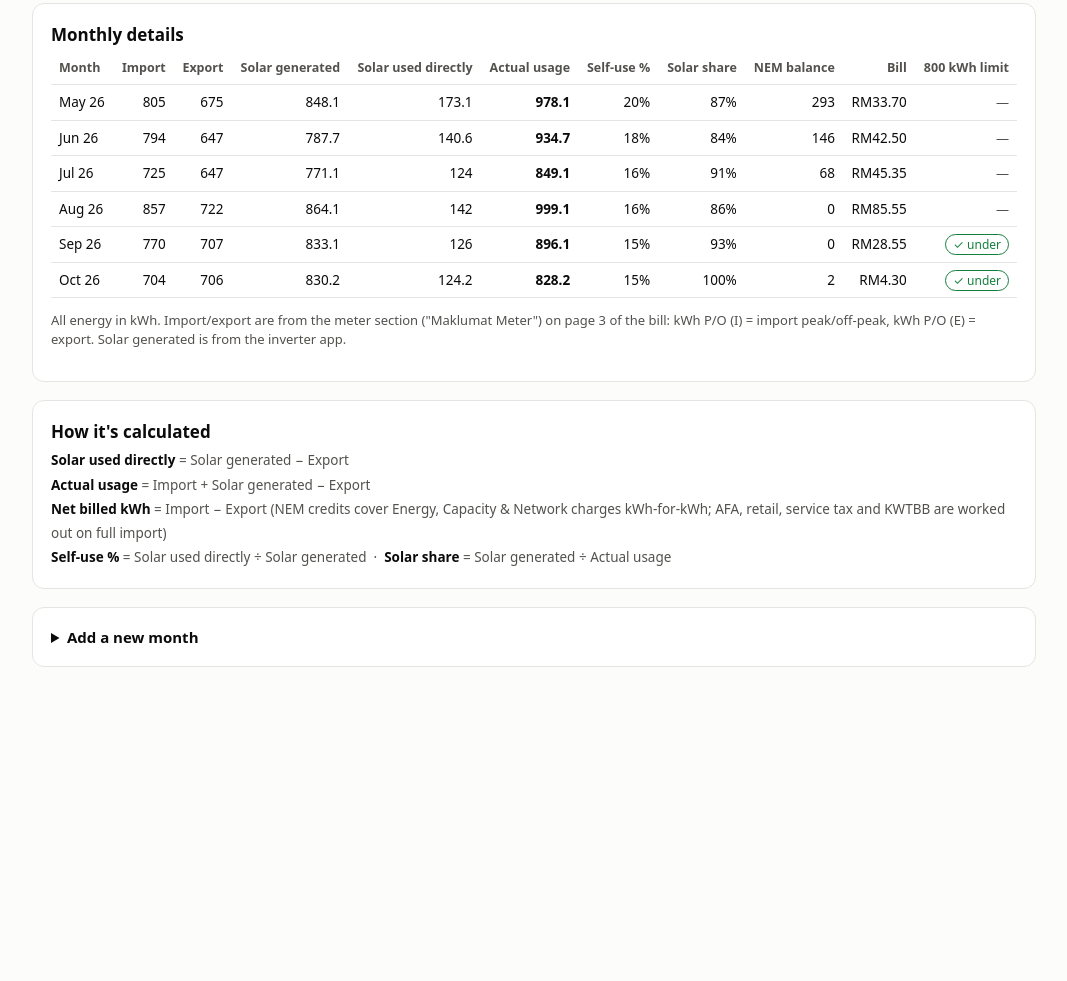
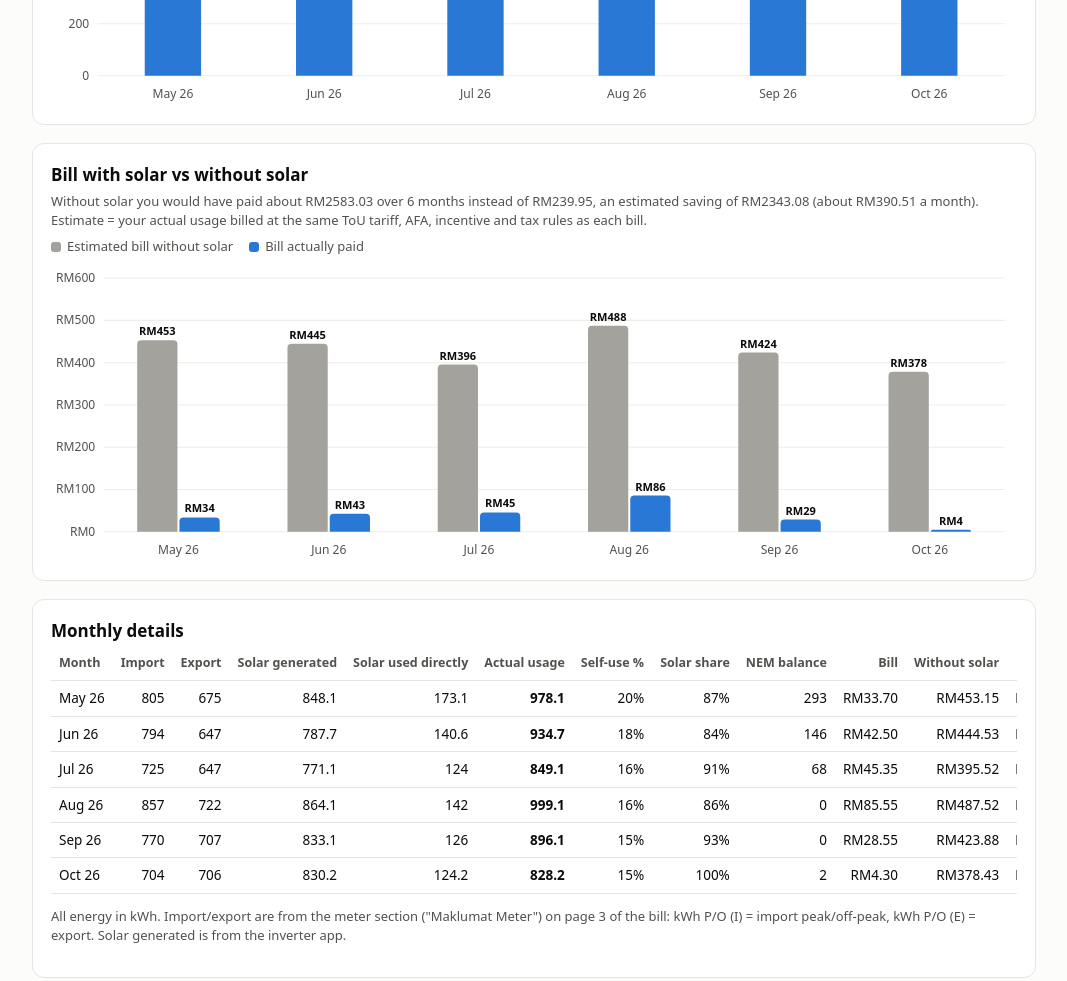
Before and after one commit to derektanjh/solar-tracker, a plain HTML site: page index.html in a window 1280 px wide. Shown: the part 1129-2110 px from the top of the page, without its empty margins (106-1173 px from the left). Before the commit the page ends 1874 px from the top, so only its background shows below. Drawn offline with Linux system fonts and the light colour scheme.

Commit message:
Update index.html

```diff
--- a/index.html
+++ b/index.html
@@ -12,11 +12,11 @@
   --grid-c:#2a78d6;   /* series 1: from TNB grid */
   --solar-c:#eb6834;  /* series 2: solar used directly */
   --export-c:#86b6ef; /* exported (lighter blue step) */
-  --warn:#b45309; --good:#15803d;
+  --warn:#b45309; --good:#15803d; --base-c:#a3a29c;
 }
 @media (prefers-color-scheme:dark){
   :root{color-scheme:dark;--surface:#1a1a19;--card:#232322;--line:#3a3a38;--grid:#2e2e2c;
-  --text:#f0efec;--text2:#c3c2b7;--muted:#8f8e86;--grid-c:#3987e5;--solar-c:#d95926;--export-c:#5598e7;--warn:#f59e0b;--good:#4ade80}
+  --text:#f0efec;--text2:#c3c2b7;--muted:#8f8e86;--grid-c:#3987e5;--solar-c:#d95926;--export-c:#5598e7;--warn:#f59e0b;--good:#4ade80;--base-c:#6f6e69}
 }
 *{box-sizing:border-box}
 body{margin:0;background:var(--surface);color:var(--text);font:15px/1.5 system-ui,-apple-system,"Segoe UI",Roboto,sans-serif}
@@ -79,6 +79,13 @@ pre{background:var(--surface);border:1px solid var(--line);border-radius:8px;pad
   </div>
 
   <div class="card">
+    <h2>Bill with solar vs without solar</h2>
+    <div class="note" id="saveNote"></div>
+    <div class="legend"><span style="--c:var(--base-c)">Estimated bill without solar</span><span style="--c:var(--grid-c)">Bill actually paid</span></div>
+    <div class="chartwrap" id="c3"></div>
+  </div>
+
+  <div class="card">
     <h2>Monthly details</h2>
     <div class="scroll"><table id="tbl"></table></div>
     <p class="note">All energy in kWh. Import/export are from the meter section ("Maklumat Meter") on page 3 of the bill: kWh P/O (I) = import peak/off-peak, kWh P/O (E) = export. Solar generated is from the inverter app.</p>
@@ -107,6 +114,7 @@ pre{background:var(--surface);border:1px solid var(--line);border-radius:8px;pad
         <label>Solar generated (app)<input name="solar" type="number" step="any" required></label>
         <label>Bill amount (RM)<input name="bill" type="number" step="any" required></label>
         <label>Baki NEM (kWh)<input name="nem_balance" type="number" step="any" value="0"></label>
+        <label>AFA rate on bill (RM/kWh)<input name="afa" type="number" step="any" placeholder="e.g. 0.0361"></label>
         <div style="display:flex;align-items:flex-end"><button type="submit">Calculate</button></div>
       </form>
       <div id="out"></div>
@@ -126,6 +134,22 @@ function calc(m){
   return {...m,imp,exp,direct,usage,net:imp-exp,selfPct:direct/m.solar*100,share:m.solar/usage*100};
 }
 function ruleFor(month,rules){return (rules||[]).find(r=>month>=r.from&&month<=r.to)}
+const TARIFF={pk:0.2852,op:0.2443,cap:0.0455,net:0.1285};
+const EEI=[[200,25],[250,24.5],[300,22.5],[350,21],[400,17],[450,14.5],[500,12],[550,10.5],[600,9],[650,7.5],[700,5.5],[750,4.5],[800,4],[850,2.5],[900,1],[1000,0.5]];
+function eeiRate(u){for(const[l,r]of EEI)if(u<=l)return r/100;return 0}
+// Domestic ToU bill for given peak/off-peak kWh (validated against the May-Oct 2026 bills)
+function tnbBill(peak,off,month,afa,rules){
+  const u=peak+off,rule=ruleFor(month,rules),thr=rule?rule.import_limit:600,over=u>thr,e=eeiRate(u);
+  const energy=peak*TARIFF.pk+off*TARIFF.op,cap=u*TARIFF.cap,net=u*TARIFF.net,afaC=over?u*afa:0,retail=over?10:0,eeiC=-u*e;
+  const ex=Math.max(0,u-thr);
+  const st=over?0.08*(ex*(TARIFF.op+afa+TARIFF.cap+TARIFF.net-e)+retail):0;
+  const kw=u>300?0.016*(energy+cap+net+eeiC):0;
+  return energy+cap+net+afaC+retail+eeiC+st+kw;
+}
+function withoutSolar(r,rules){
+  const fp=r.exp?r.export_peak/r.exp:0.2; // solar used directly is split peak/off-peak like the exports
+  return tnbBill(r.import_peak+r.direct*fp,r.import_offpeak+r.direct*(1-fp),r.month,r.afa||0,rules);
+}
 const svgNS="http://www.w3.org/2000/svg";
 function el(tag,attrs,parent){const e=document.createElementNS(svgNS,tag);for(const k in attrs)e.setAttribute(k,attrs[k]);parent&&parent.appendChild(e);return e}
 function niceMax(v){const p=Math.pow(10,Math.floor(Math.log10(v)));const s=[1,2,2.5,5,10].find(s=>s*p>=v/1)*p;return s}
@@ -170,9 +194,31 @@ function barChart(id,rows,opts){
   });
 }
 
+function groupChart(id,rows,opts){
+  const wrap=document.getElementById(id);wrap.innerHTML="";
+  const W=960,H=300,m={t:18,r:12,b:30,l:52},iw=W-m.l-m.r,ih=H-m.t-m.b;
+  const svg=el("svg",{viewBox:`0 0 ${W} ${H}`,role:"img","aria-label":opts.aria},wrap);
+  const tip=document.createElement("div");tip.className="tip";wrap.appendChild(tip);const T=tipHandlers(wrap,tip);
+  const maxV=Math.max(...rows.flatMap(r=>opts.series.map(s=>s.value(r))));
+  const step=maxV<=300?50:maxV<=600?100:200,top=Math.ceil(maxV*1.12/step)*step,Y=v=>m.t+ih-(v/top)*ih;
+  for(let t=0;t<=top;t+=step){el("line",{x1:m.l,x2:W-m.r,y1:Y(t),y2:Y(t),stroke:"var(--grid)","stroke-width":1},svg);
+    const tx=el("text",{x:m.l-8,y:Y(t)+4,"text-anchor":"end"},svg);tx.textContent="RM"+t}
+  const band=iw/rows.length,k=opts.series.length,bw=Math.min(40,band*0.3),gap=2;
+  rows.forEach((r,i)=>{
+    const cx=m.l+band*i+band/2,x0=cx-(k*bw+(k-1)*gap)/2;
+    opts.series.forEach((s,j)=>{const v=s.value(r),x=x0+j*(bw+gap),y=Y(v),h=Y(0)-y,rr=Math.min(4,h);
+      el("path",{d:`M${x},${Y(0)} V${y+rr} Q${x},${y} ${x+rr},${y} H${x+bw-rr} Q${x+bw},${y} ${x+bw},${y+rr} V${Y(0)} Z`,fill:s.color},svg);
+      const t=el("text",{x:x+bw/2,y:y-5,"text-anchor":"middle",style:"fill:var(--text);font-weight:600;font-size:11px"},svg);t.textContent=opts.label(v)});
+    const xl=el("text",{x:cx,y:H-8,"text-anchor":"middle"},svg);xl.textContent=lbl(r.month);
+    const hit=el("rect",{x:m.l+band*i,y:m.t,width:band,height:ih,fill:"transparent"},svg);
+    hit.addEventListener("mousemove",e=>{const b=wrap.getBoundingClientRect();T.show(opts.tip(r),e.clientX-b.left,e.clientY-b.top)});
+    hit.addEventListener("mouseleave",T.hide);
+  });
+}
+
 fetch("data.json?"+Date.now()).then(r=>r.json()).then(data=>{
-  const rows=data.months.slice().sort((a,b)=>a.month.localeCompare(b.month)).map(calc);
-  const rules=data.rules;
+  const rules=data.rules;window.__rules=rules;
+  const rows=data.months.slice().sort((a,b)=>a.month.localeCompare(b.month)).map(calc).map(r=>{const w=withoutSolar(r,rules);return {...r,wo:w,saved:w-r.bill}});
   const last=rows.at(-1),n=rows.length;
   const sum=k=>rows.reduce((a,r)=>a+r[k],0);
   const avgUse=sum("usage")/n,avgImp=sum("imp")/n,totalBill=sum("bill");
@@ -182,6 +228,7 @@ fetch("data.json?"+Date.now()).then(r=>r.json()).then(data=>{
     <div class="tile"><div class="k">Average actual usage</div><div class="v">${f0(avgUse)} kWh</div><div class="d">per month, ${n} months</div></div>
     <div class="tile"><div class="k">Solar share of usage · ${lbl(last.month)}</div><div class="v">${f0(last.share)}%</div><div class="d">${f0(last.selfPct)}% of solar used directly</div></div>
     <div class="tile"><div class="k">Bill paid · ${lbl(last.month)}</div><div class="v">${rm(last.bill)}</div><div class="d">${rm(totalBill)} total over ${n} months</div></div>
+    <div class="tile"><div class="k">Saved by solar · ${lbl(last.month)}</div><div class="v">${rm(last.saved)}</div><div class="d">${rm(sum("saved"))} over ${n} months (est.)</div></div>
     <div class="tile"><div class="k">NEM balance left</div><div class="v">${f0(last.nem_balance)} kWh</div><div class="d">Unused credit; balance expires 31 Dec</div></div>`;
 
   barChart("c1",rows,{aria:"Stacked bars of monthly actual usage: grid import plus solar used directly",
@@ -199,20 +246,26 @@ fetch("data.json?"+Date.now()).then(r=>r.json()).then(data=>{
     limitLine:r=>{const x=ruleFor(r.month,rules);return x?x.import_limit:null},
     tip:r=>{const x=ruleFor(r.month,rules);return `<b>${lbl(r.month)} — import ${f0(r.imp)} kWh</b>Peak ${f0(r.import_peak)} · Off-peak ${f0(r.import_offpeak)}<br>`+(x?(r.imp<=x.import_limit?`Under ${x.import_limit} kWh by ${f0(x.import_limit-r.imp)}`:`Over ${x.import_limit} kWh by ${f0(r.imp-x.import_limit)}`):"No limit rule this month")}});
 
+  document.getElementById("saveNote").textContent=`Without solar you would have paid about ${rm(sum("wo"))} over ${n} months instead of ${rm(sum("bill"))}, an estimated saving of ${rm(sum("saved"))} (about ${rm(sum("saved")/n)} a month). Estimate = your actual usage billed at the same ToU tariff, AFA, incentive and tax rules as each bill.`;
+  groupChart("c3",rows,{aria:"Monthly bill without solar compared with the bill actually paid",
+    series:[{name:"Without solar",color:"var(--base-c)",value:r=>r.wo},{name:"Paid",color:"var(--grid-c)",value:r=>r.bill}],
+    label:v=>"RM"+Math.round(v),
+    tip:r=>`<b>${lbl(r.month)} — saved ${rm(r.saved)}</b><i style="background:var(--base-c)"></i>Without solar: ${rm(r.wo)} (${f0(r.usage)} kWh)<br><i style="background:var(--grid-c)"></i>Paid: ${rm(r.bill)}`});
+
   const tb=document.getElementById("tbl");
-  tb.innerHTML=`<thead><tr><th>Month</th><th>Import</th><th>Export</th><th>Solar generated</th><th>Solar used directly</th><th>Actual usage</th><th>Self-use %</th><th>Solar share</th><th>NEM balance</th><th>Bill</th><th>800 kWh limit</th></tr></thead><tbody>`+
+  tb.innerHTML=`<thead><tr><th>Month</th><th>Import</th><th>Export</th><th>Solar generated</th><th>Solar used directly</th><th>Actual usage</th><th>Self-use %</th><th>Solar share</th><th>NEM balance</th><th>Bill</th><th>Without solar</th><th>Saved</th><th>800 kWh limit</th></tr></thead><tbody>`+
     rows.map(r=>{const x=ruleFor(r.month,rules);const flag=x?(r.imp<=x.import_limit?'<span class="flag ok">✓ under</span>':'<span class="flag over">▲ over</span>'):'<span class="note">—</span>';
-      return `<tr><td>${lbl(r.month)}</td><td>${f0(r.imp)}</td><td>${f0(r.exp)}</td><td>${f1(r.solar)}</td><td>${f1(r.direct)}</td><td class="hl">${f1(r.usage)}</td><td>${f0(r.selfPct)}%</td><td>${f0(r.share)}%</td><td>${f0(r.nem_balance)}</td><td>${rm(r.bill)}</td><td>${flag}</td></tr>`}).join("")+"</tbody>";
+      return `<tr><td>${lbl(r.month)}</td><td>${f0(r.imp)}</td><td>${f0(r.exp)}</td><td>${f1(r.solar)}</td><td>${f1(r.direct)}</td><td class="hl">${f1(r.usage)}</td><td>${f0(r.selfPct)}%</td><td>${f0(r.share)}%</td><td>${f0(r.nem_balance)}</td><td>${rm(r.bill)}</td><td>${rm(r.wo)}</td><td class="hl">${rm(r.saved)}</td><td>${flag}</td></tr>`}).join("")+"</tbody>";
 }).catch(e=>{document.getElementById("tiles").innerHTML='<div class="tile">Could not load data.json: '+e+'</div>'});
 
 document.getElementById("f").addEventListener("submit",e=>{
   e.preventDefault();const fd=new FormData(e.target);const o={month:fd.get("month")};
-  ["import_peak","import_offpeak","export_peak","export_offpeak","solar","bill","nem_balance"].forEach(k=>o[k]=+fd.get(k)||0);
-  const r=calc(o);
+  ["import_peak","import_offpeak","export_peak","export_offpeak","solar","bill","nem_balance","afa"].forEach(k=>o[k]=+fd.get(k)||0);
+  const r=calc(o);const wo=withoutSolar(r,window.__rules||[]);
   const host=location.hostname,owner=host.endsWith("github.io")?host.split(".")[0]:"YOUR-USERNAME";
   const repo=location.pathname.split("/").filter(Boolean)[0]||"REPO";
   const line=JSON.stringify(o).replace(/,"/g,', "').replace(/":/g,'": ');
-  document.getElementById("out").innerHTML=`<p><b>${lbl(o.month)}:</b> actual usage <b>${f1(r.usage)} kWh</b> (import ${f0(r.imp)} + solar used directly ${f1(r.direct)}), self-use ${f0(r.selfPct)}%, solar share ${f0(r.share)}%.</p>
+  document.getElementById("out").innerHTML=`<p><b>${lbl(o.month)}:</b> actual usage <b>${f1(r.usage)} kWh</b> (import ${f0(r.imp)} + solar used directly ${f1(r.direct)}), self-use ${f0(r.selfPct)}%, solar share ${f0(r.share)}%. Without solar the bill would be about <b>${rm(wo)}</b>, so solar saved about <b>${rm(wo-o.bill)}</b>.</p>
     <pre id="line">${line}</pre>
     <button type="button" onclick="navigator.clipboard.writeText(document.getElementById('line').textContent);this.textContent='Copied'">Copy line</button>
     <a class="btn" target="_blank" href="https://github.com/${owner}/${repo}/edit/main/data.json">Open data.json on GitHub</a>`;
```
